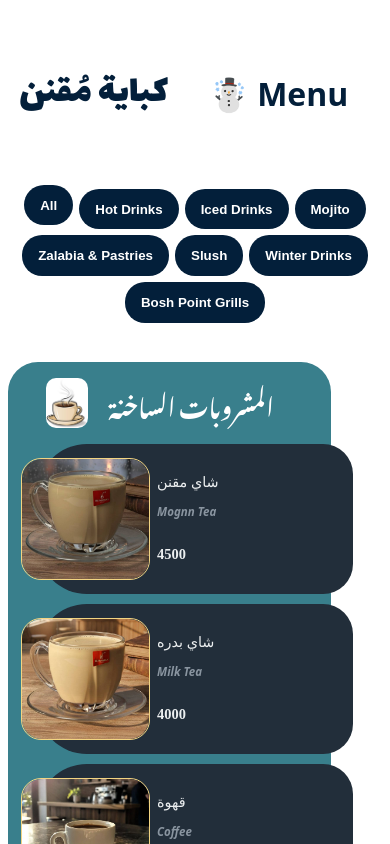
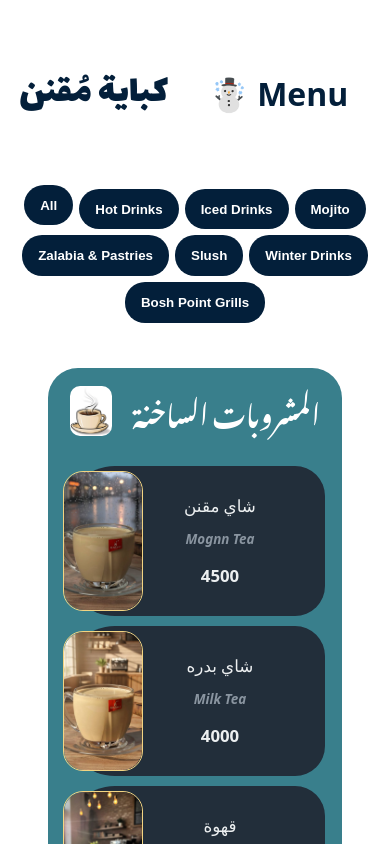
Before and after one commit to m0h1m3d/kobayt-mognn-menu, a React (Vite) app: page / in a window 390 px wide. Shown: the top 844 px of the page. Built offline with nearby package versions, Linux system fonts and the light colour scheme.

Commit message:
add media query for all screen sizes

```diff
--- a/menuData.js
+++ b/menuData.js
@@ -85,7 +85,7 @@ const menu = [
     category: "المشروبات المثلجة",
     items: [
       {
-        name: "سبانيش لاتيه (الأكثر مبيعاً)",
+        name: "سبانيش لاتيه",
         nameEng: "Spanish Latte",
         price: 10500,
         img: "/items/spanishlate.jpg",
@@ -348,7 +348,7 @@ const menu = [
     category: "مشاوي بوش بوينت",
     items: [
       {
-        name: "شغف مقنن (الأكثر مبيعاً)",
+        name: "شغف مقنن",
         nameEng: "Mognn Passion",
         price: 6500,
       },
--- a/src/components/MenuItems/Item.jsx
+++ b/src/components/MenuItems/Item.jsx
@@ -9,11 +9,11 @@ function Item({ price, name, nameEng, img }) {
         <img src={`${img}`} alt="menu-img" />
       </div>
       <div className="details">
-        <h2>
+        <h2 className={name.includes('بسكويت') ? 'bis-padd' :''} >
           {name}
           <span>{nameEng}</span>
         </h2>
-        <h2>{price}</h2>
+        <h2 className="price">{price}</h2>
       </div>
     </div>
     </>
--- a/src/components/MenuItems/item.scss
+++ b/src/components/MenuItems/item.scss
@@ -37,9 +37,13 @@
   .details{
     width: 55%;
     padding-left: 50px;
-    display: flex;
-    flex-direction: column;
+    // display: flex;
+    // flex-direction: column;
     // color: #031F3A;
+
+    .price{
+      font-family: system-ui, -apple-system, BlinkMacSystemFont, 'Segoe UI', Roboto, Oxygen, Ubuntu, Cantarell, 'Open Sans', 'Helvetica Neue', sans-serif;
+    }
 
     h2{
       display: flex;
--- a/src/components/MenuItems/menuitem.scss
+++ b/src/components/MenuItems/menuitem.scss
@@ -34,6 +34,7 @@
     display: flex;
     gap: 20px;
     font-family: 'Noto Nastaliq Urdu';
+    margin-bottom: 30px;
 
     img {
       align-self: center;
@@ -43,18 +44,75 @@
   }
 }
 
-@media (max-width: 678px) {
+
+@media (min-width: 678px )and (max-width: 974px) {
+  .card {
+    width: 90%;
+
+    .details{
+      width: 60%;
+    }
+
+    .item, .bg{
+      width: 50%;
+    }
+  }
+}
+
+@media (max-width: 677px) {
+  .card {
+    width: 95%;
+    padding: 25px;
+
+    h1{
+      // width: 85%;
+      font-size: 1.7rem;
+      align-items: center;
+    }
+
+    .bg {
+      width: 70%;
+      left: 15%;
+    }
+    .item {
+      width: 70%;
+      font-size: 0.9rem;
+
+      .pic{
+        left: -1%;
+        height: 92%;
+        width: 30%;
+
+        img{
+          object-position: bottom;
+          height: 138px;
+        }
+      }
+
+      .details{
+        width: 100%;
+        font-size: 0.7rem;
+        text-align: center;
+        padding-left: 50px;
+      }
+    }
+  }
+}
+
+
+@media (max-width: 375px) {
   .card {
     width: 90%;
     padding: 19px;
 
     h1{
-      width: 85%;
+      // width: 85%;
       font-size: 1.5rem;
       align-items: center;
     }
 
     .bg {
+      height: 98.5%;
       width: 83%;
       left: 2%;
     }
@@ -69,15 +127,17 @@
 
         img{
           height: 120px;
-          object-fit: cover;
           object-position: bottom;
         }
       }
 
       .details{
+        display: flex;
+        flex-direction: column;
         width: 100%;
         font-size: 0.6rem;
-        padding-left: 120px;
+        text-align: center;
+        padding-left: 60px;
       }
     }
   }
--- a/src/components/MenuItems/subitem.scss
+++ b/src/components/MenuItems/subitem.scss
@@ -1,17 +1,6 @@
-
 .sub-title{
-    // background-color: red;
     display: flex;
-    justify-content: flex-end;
-    width: 32%;
-    padding-right: 100px;
+    justify-content: center;
+    width: 50%;
 
 }
-
-
-// @media (max-width: 678px) {
-//   .sub-title{
-//     background-color: red;
-//     align-self: flex-end;
-//   }
-// }
```
